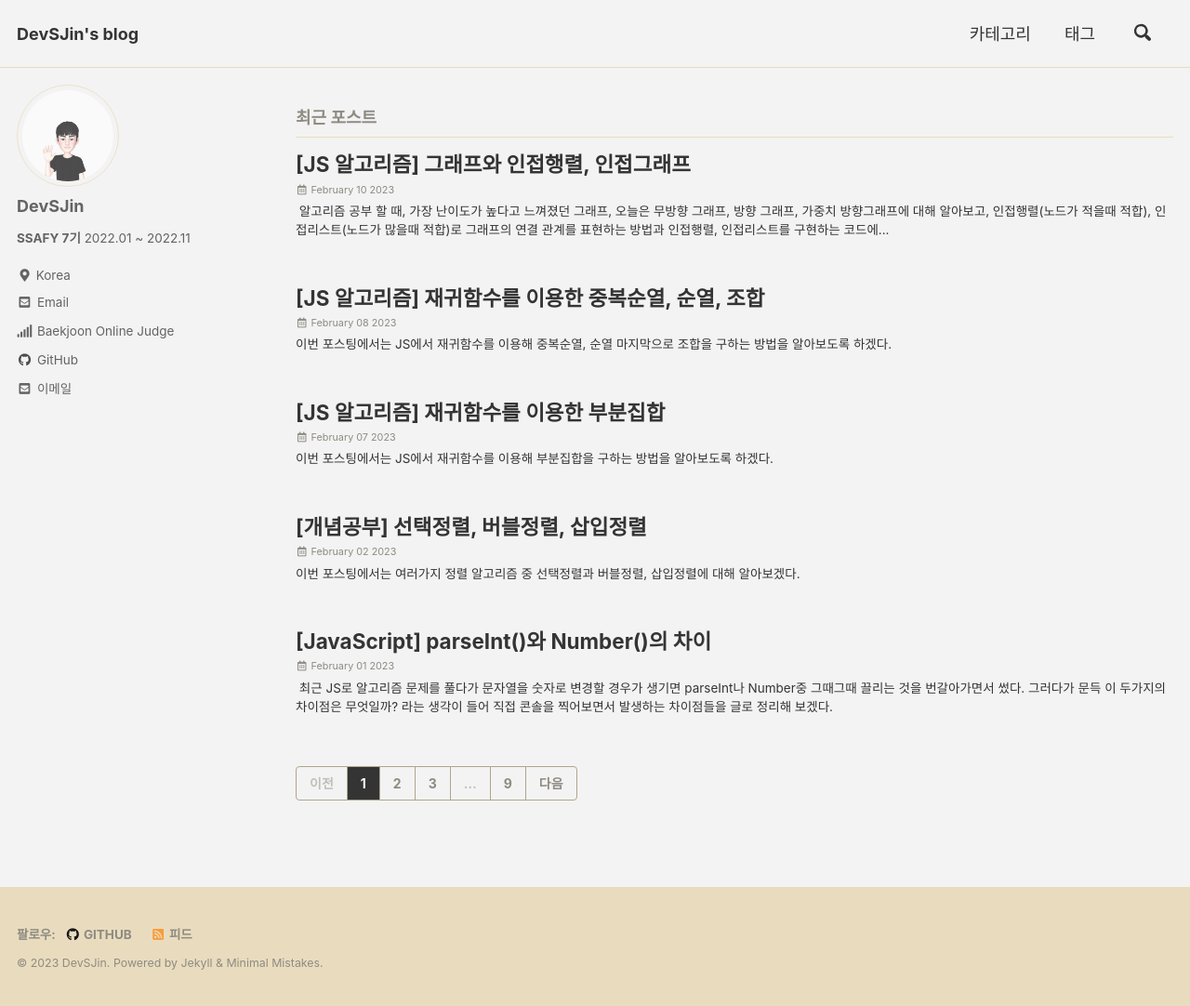
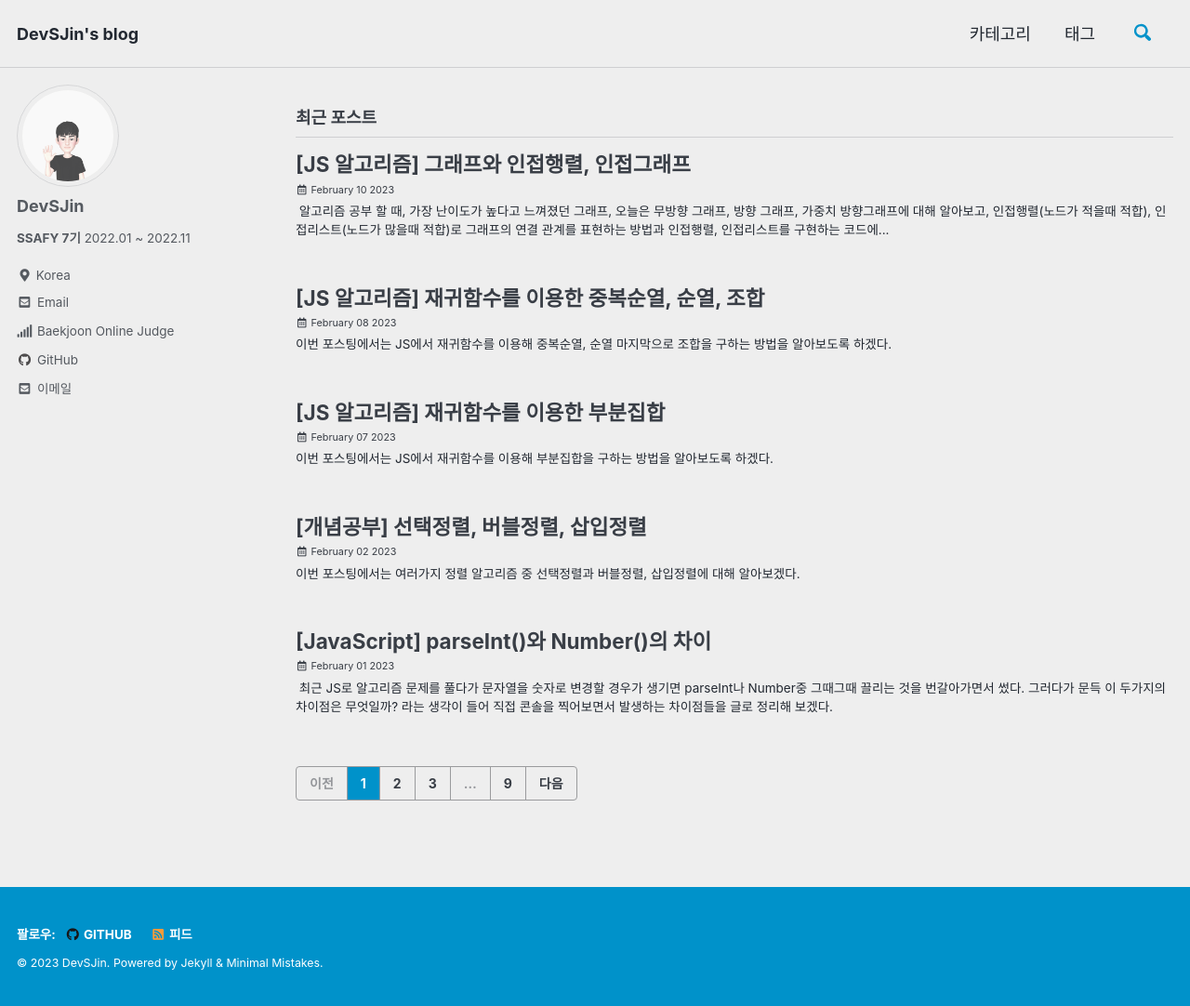
Before and after one commit to DevSJin/DevSJin.github.io, a Jekyll site: the page built from index.html, in a window 1280 px wide and 1082 px high. Shown: the whole window at 93% size. Built offline with Jekyll 4.4.1, drawn with Linux system fonts in a browser that asks for light colours; cached includes are drawn as plain includes; the list of posts is cut into pages by our own code.

Commit message:
Update _config.yml

```diff
--- a/_config.yml
+++ b/_config.yml
@@ -12,7 +12,7 @@
 
 # theme                  : "minimal-mistakes-jekyll"
 remote_theme: "mmistakes/minimal-mistakes@4.19.3"
-minimal_mistakes_skin    : "dirt" #"contrast" "air", "aqua", "dark", "dirt", "neon", "mint", "plum", "sunrise"
+minimal_mistakes_skin    : "air" #"contrast" "air", "aqua", "dark", "dirt", "neon", "mint", "plum", "sunrise"
 
 # Site Settings
 locale                   : "ko-KR"
```
